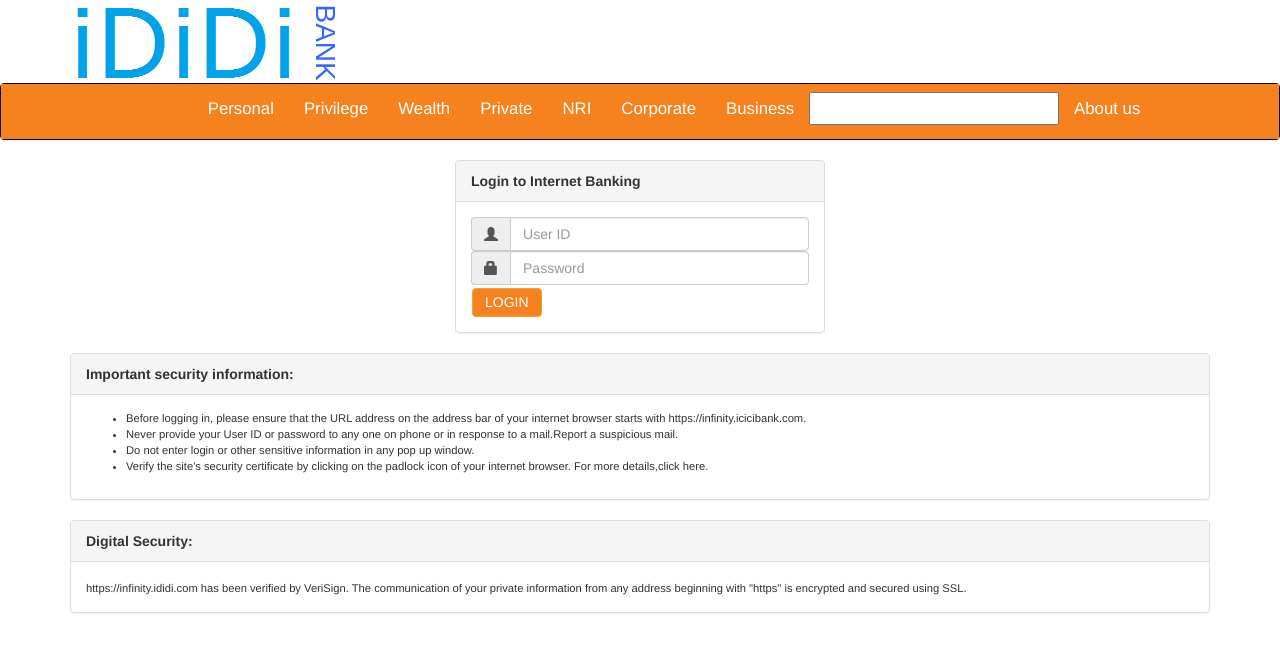
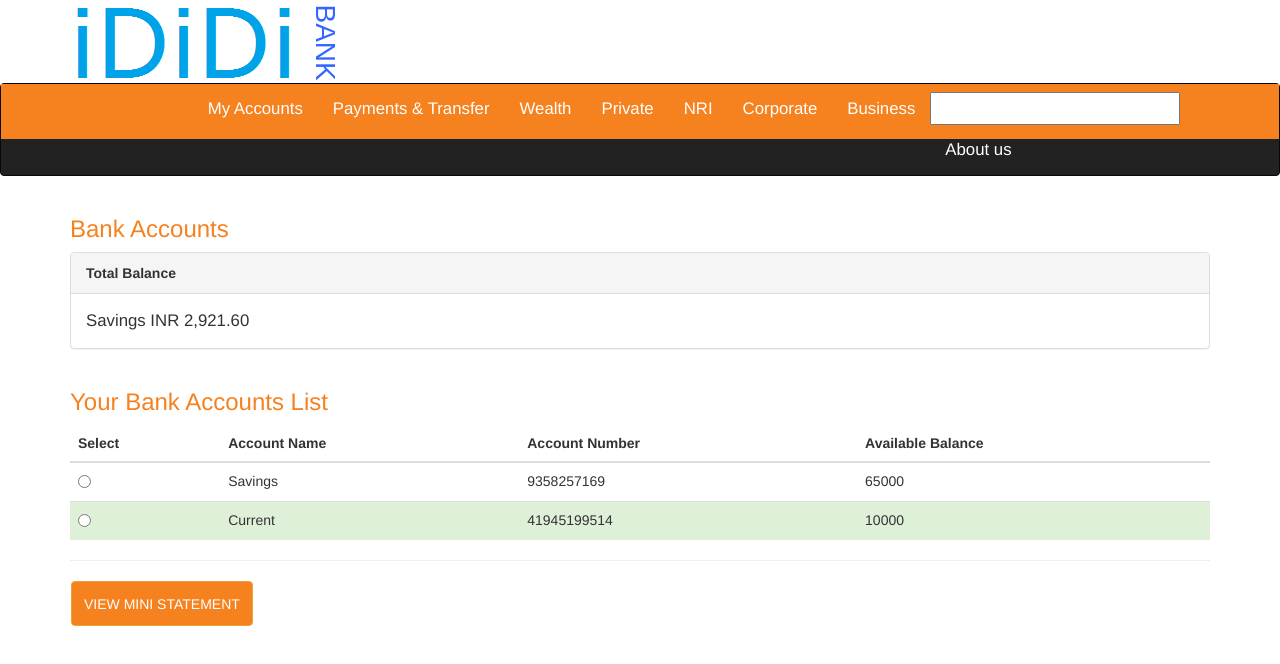
Before and after one commit to vishalkmohan/angular-bank-mgmt, an Angular app in the folder app-new/: page / in a window 1280 px wide. Shown: the top 664 px of the page. Built offline with nearby package versions, Linux system fonts and the light colour scheme.

Commit message:
[Bank Account Deatils Page] moved to angular component

```diff
--- a/app-new/src/app/app.component.html
+++ b/app-new/src/app/app.component.html
@@ -1 +1 @@
-<app-login></app-login>
+<app-bankaccount></app-bankaccount>
--- a/app-new/src/app/bankaccount/bankaccount.component.html
+++ b/app-new/src/app/bankaccount/bankaccount.component.html
@@ -1,3 +1,65 @@
-<p>
-  bankaccount works!
-</p>
+
+<div class="container">
+  <img src="./../assets/bank/ididibank.png">
+  <span class="vertical-text-logo">BANK</span>
+</div>
+
+<nav class="navbar navbar-inverse">
+  <div class="container-fluid menubar">
+    <ul class="nav navbar-nav">
+      <li><a href="accountdetails.html">My Accounts</a></li>
+      <li><a href="transfer.html">Payments & Transfer</a></li>
+      <li><a href="#">Wealth</a></li>
+      <li><a href="#">Private</a></li>
+      <li><a href="#">NRI</a></li>
+      <li><a href="#">Corporate</a></li>
+      <li><a href="#">Business</a></li>
+      <li><input class="nav-search" type="text" name="search"></li>
+      <li><a href="#">About us</a></li>
+    </ul>
+  </div>
+</nav>
+
+
+<div class="container">
+<h3 style="color:rgb(245,130,31);">Bank Accounts</h3>
+    <div class="panel panel-default">
+      <div class="panel-heading"><b>Total Balance</b></div>
+      <div class="panel-body">
+      <span style="font-size: 120%;">
+          Savings  INR 2,921.60
+      </span>
+      </div>
+    </div>
+ </div>
+
+  <div class="container">
+  <h3 style="color:rgb(245,130,31);">Your Bank Accounts List</h3>
+   <table class="table">
+    <thead>
+      <tr>
+        <th>Select</th>
+        <th>Account Name</th>
+        <th>Account Number</th>
+        <th>Available Balance</th>
+      </tr>
+    </thead>
+    <tbody>
+      <tr>
+        <td><input type="radio" name="option"></td>
+        <td>Savings</td>
+        <td>9358257169</td>
+        <td>65000</td>
+      </tr>
+      <tr class="success">
+        <td><input type="radio" name="option"></td>
+        <td>Current</td>
+        <td>41945199514</td>
+        <td>10000</td>
+      </tr>
+
+    </tbody>
+  </table>
+  <hr>
+  <a style="margin-left: 1px;" type="button" href="ministmt.html" class="btn btn-warning">VIEW MINI STATEMENT</a>
+  </div>
```
